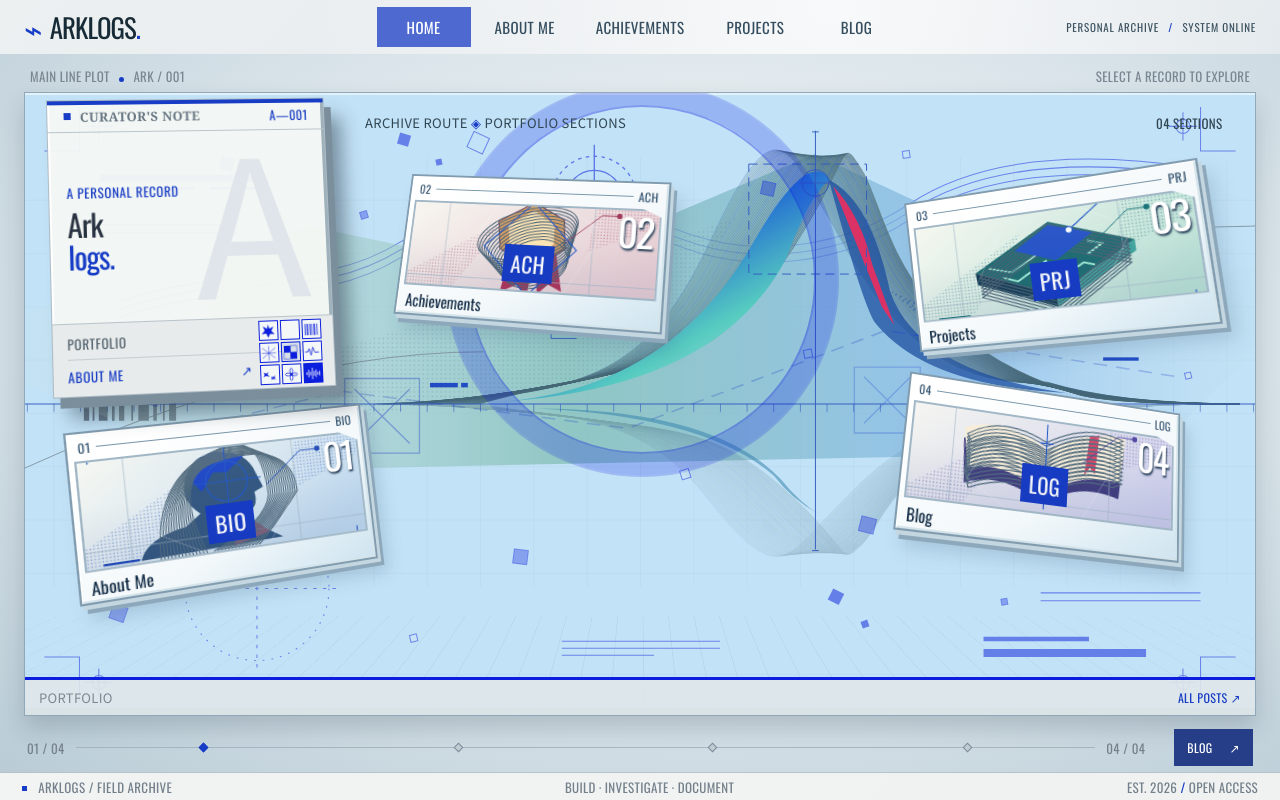
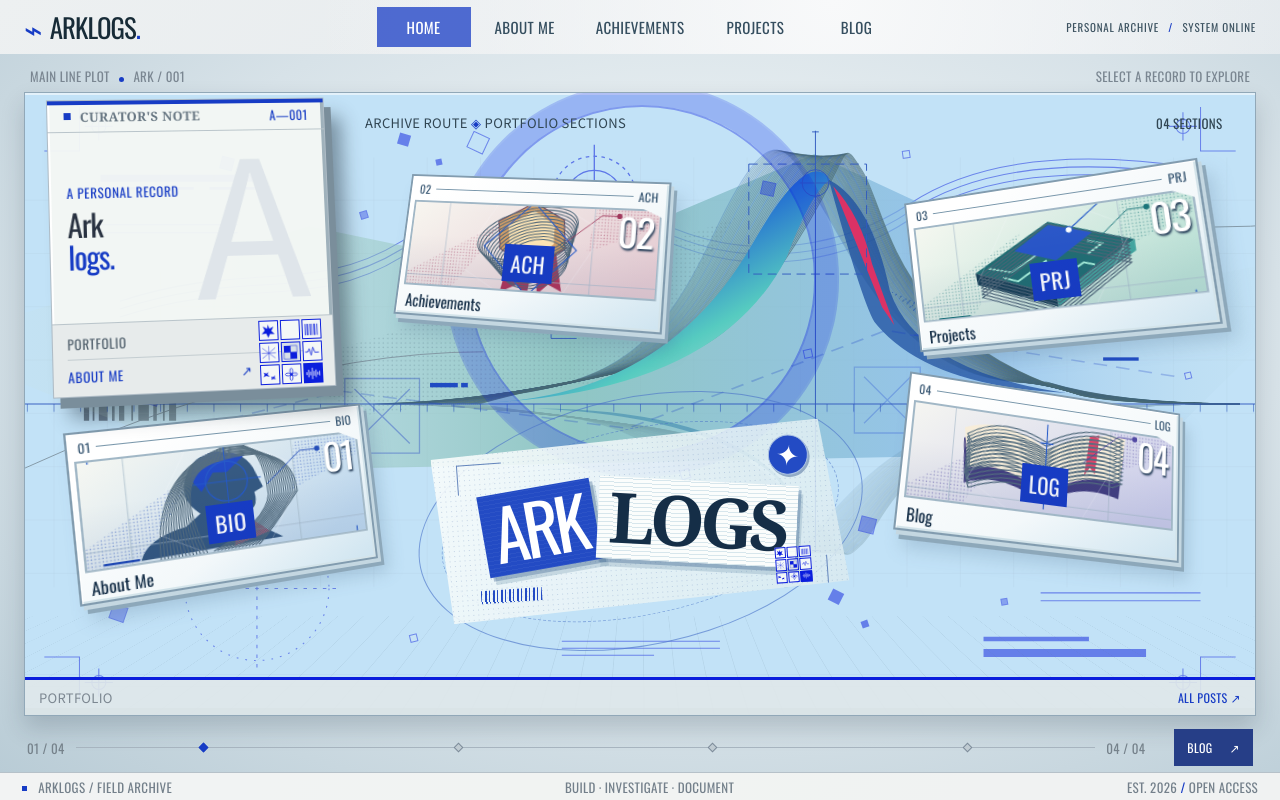
Before and after one commit to Kaokys/arklogs-motion, an Astro site: page / in a window 1280 px wide. Built offline with nearby package versions, Linux system fonts and the light colour scheme; Astro itself is replaced by a stand-in of ours.

Commit message:
Add a layered cutout wordmark to the homepage

```diff
--- /dev/null
+++ b/src/components/CutoutWordmark.astro
@@ -0,0 +1,162 @@
+---
+import SignalMatrix from './SignalMatrix.astro';
+---
+
+<div class="cutout" aria-hidden="true">
+  <span class="drafting-ring"></span>
+  <div class="paper">
+    <span class="registration mark-top"></span>
+    <span class="registration mark-bottom"></span>
+    <div class="letters">
+      <span class="ark">ARK</span>
+      <span class="logs">LOGS</span>
+    </div>
+    <span class="seal">✦</span>
+    <span class="barcode"></span>
+    <div class="matrix"><SignalMatrix /></div>
+  </div>
+</div>
+
+<style>
+  :global(.home-screen) {
+    position: relative;
+  }
+
+  .cutout {
+    --cobalt: #234bc4;
+    position: absolute;
+    z-index: 2;
+    top: 65%;
+    left: 50%;
+    width: clamp(230px, 32vw, 490px);
+    transform: translate(-50%, -50%);
+    pointer-events: none;
+    color: var(--cobalt);
+  }
+
+  .drafting-ring {
+    position: absolute;
+    inset: -19% -5%;
+    border: 1px solid #4b75c8a3;
+    border-radius: 50%;
+    transform: rotate(-12deg);
+  }
+
+  .drafting-ring::after {
+    content: '';
+    position: absolute;
+    inset: 12% 5%;
+    border: 1px dashed #4b75c884;
+    border-radius: inherit;
+  }
+
+  .paper {
+    position: relative;
+    padding: 12% 7%;
+    transform: rotate(-4deg);
+    background: radial-gradient(circle, #5c7eb04a 0.65px, transparent 0.9px) 0 0 / 5px 5px,
+      linear-gradient(120deg, #f8fcfbeb, #d9eaf0db);
+    clip-path: polygon(0 8%, 95% 0, 100% 91%, 3% 100%);
+  }
+
+  .letters {
+    display: flex;
+    justify-content: center;
+    align-items: center;
+    gap: .04em;
+    font-size: clamp(2.35rem, 5.45vw, 5.2rem);
+    font-weight: 700;
+    line-height: .93;
+    letter-spacing: -.065em;
+  }
+
+  .letters span {
+    display: block;
+    padding: .1em .16em .14em;
+    box-shadow: 3px 4px #476a9660, 5px 8px 0 #7c9db454;
+  }
+
+  .ark {
+    color: #fff;
+    background: repeating-linear-gradient(0deg, #ffffff0b 0 1px, transparent 1px 4px), var(--cobalt);
+    transform: rotate(-6deg);
+    font-family: var(--heading-font);
+  }
+
+  .logs {
+    color: #152e47;
+    background: repeating-linear-gradient(0deg, #d7e6ec 0 1px, #fbfdfc 1px 4px);
+    transform: rotate(7deg) translateY(6%);
+    font-family: Georgia, serif;
+  }
+
+  .seal {
+    position: absolute;
+    top: 8%;
+    right: 8%;
+    display: grid;
+    place-items: center;
+    width: clamp(24px, 3.1vw, 44px);
+    aspect-ratio: 1;
+    border: 1px solid #aac0e2;
+    border-radius: 50%;
+    background: var(--cobalt);
+    color: #fff;
+    font: 700 clamp(15px, 2.2vw, 29px)/1 Georgia, serif;
+    transform: rotate(12deg);
+    box-shadow: 2px 2px #91aac5;
+  }
+
+  .barcode {
+    position: absolute;
+    left: 10%;
+    bottom: 10%;
+    width: 15%;
+    height: 7%;
+    background: repeating-linear-gradient(90deg, currentColor 0 1px, transparent 1px 4px, currentColor 4px 6px, transparent 6px 8px);
+  }
+
+  .matrix {
+    position: absolute;
+    right: 9%;
+    bottom: 10%;
+    width: 9%;
+    max-width: 36px;
+  }
+
+  .matrix :global(.signal-matrix) {
+    width: 100%;
+    gap: 1px;
+  }
+
+  .registration {
+    position: absolute;
+    width: 11%;
+    height: 17%;
+    border: solid #6485bc;
+    border-width: 1px 0 0 1px;
+  }
+
+  .mark-top { left: 6%; top: 12%; }
+  .mark-bottom { right: 5%; bottom: 7%; rotate: 180deg; }
+
+  @media (min-width: 761px) and (hover: hover) and (pointer: fine) and (prefers-reduced-motion: no-preference) {
+    .cutout {
+      translate: var(--float-x, 0px) var(--float-y, 0px);
+      transition: translate 220ms ease-out;
+    }
+  }
+
+  @media (max-width: 760px) {
+    .cutout {
+      z-index: 3;
+      top: 80px;
+      left: auto;
+      right: 8%;
+      width: clamp(125px, 36vw, 215px);
+      transform: translateY(-50%);
+    }
+
+    .letters { font-size: clamp(1.25rem, 5.8vw, 2.2rem); }
+  }
+</style>
--- a/src/pages/index.astro
+++ b/src/pages/index.astro
@@ -1,12 +1,13 @@
 ---
 import BaseLayout from '../layouts/BaseLayout.astro';
+import CutoutWordmark from '../components/CutoutWordmark.astro';
 import SignalMatrix from '../components/SignalMatrix.astro';
 import { sections } from '../data/content';
 ---
 <BaseLayout title="Home" description="A portfolio template with space for a profile, achievements, projects, and writing.">
   <div class="home-screen">
     <div class="motion-stage" aria-hidden="true"><span class="motion-orbit orbit-one"></span><span class="motion-orbit orbit-two"></span><span class="motion-scan"></span><span class="motion-cross cross-one">＋</span><span class="motion-cross cross-two">＋</span></div>
-    <div class="motion-label" aria-hidden="true"><span>ARK</span><span>LOGS</span></div>
+    <CutoutWordmark />
     <div class="screen-heading"><span>MAIN LINE PLOT <i></i> ARK / 001</span><span>SELECT A RECORD TO EXPLORE</span></div>
     <a class="intro-panel" href="/about/" aria-label="About Me">
       <div class="intro-top"><span class="tiny-square"></span> CURATOR'S NOTE <span class="panel-id">A—001</span></div>
@@ -41,7 +42,6 @@ import { sections } from '../data/content';
   </dialog>
   <script>
     import gsap from 'gsap';
-    let cleanup: (() => void) | undefined;
     let cleanupDialog: (() => void) | undefined;
     const initDialog = () => {
       cleanupDialog?.();
@@ -117,32 +117,8 @@ import { sections } from '../data/content';
       dialog.addEventListener('cancel', onCancel);
       cleanupDialog = () => { cardListeners.forEach(({ card, listener }) => card.removeEventListener('click', listener)); closeButtons.forEach((button) => button.removeEventListener('click', close)); dialog.removeEventListener('click', onBackdrop); dialog.removeEventListener('cancel', onCancel); gsap.killTweensOf(dialog); if (dialog.open) dialog.close(); };
     };
-    const initMotion = () => {
-      cleanup?.();
-      const home = document.querySelector<HTMLElement>('.home-screen');
-      if (!home) return;
-      const reduce = window.matchMedia('(prefers-reduced-motion: reduce)').matches;
-      if (reduce) return;
-      const label = home.querySelector<HTMLElement>('.motion-label');
-      const canPoint = window.matchMedia('(min-width: 761px) and (pointer: fine)').matches;
-      let onMove: ((event: PointerEvent) => void) | undefined;
-      let onLeave: (() => void) | undefined;
-      if (canPoint) {
-        const labelX = gsap.quickTo(label, 'x', { duration: 1.1, ease: 'power2.out' });
-        const labelY = gsap.quickTo(label, 'y', { duration: 1.1, ease: 'power2.out' });
-        onMove = (event) => {
-          const nx = event.clientX / window.innerWidth - .5;
-          const ny = event.clientY / window.innerHeight - .5;
-          labelX(nx * -12); labelY(ny * -9);
-        };
-        onLeave = () => { labelX(0); labelY(0); };
-        window.addEventListener('pointermove', onMove, { passive: true });
-        window.addEventListener('blur', onLeave);
-      }
-      cleanup = () => { if (onMove) window.removeEventListener('pointermove', onMove); if (onLeave) window.removeEventListener('blur', onLeave); gsap.killTweensOf(label); };
-    };
-    document.addEventListener('astro:page-load', () => { initMotion(); initDialog(); });
-    document.addEventListener('astro:before-swap', () => { cleanup?.(); cleanupDialog?.(); });
-    if (document.readyState !== 'loading') { initMotion(); initDialog(); }
+    document.addEventListener('astro:page-load', initDialog);
+    document.addEventListener('astro:before-swap', () => cleanupDialog?.());
+    if (document.readyState !== 'loading') initDialog();
   </script>
 </BaseLayout>
--- a/src/styles/motion-home.css
+++ b/src/styles/motion-home.css
@@ -8,8 +8,6 @@
 .motion-scan { position: absolute; height: 1px; width: 100%; top: 45%; background: #173cc577; box-shadow: 0 0 24px #173cc544; animation: scan 9s ease-in-out infinite alternate; }
 .motion-cross { position: absolute; color: #173cc5; font: 400 35px/1 var(--heading-font); opacity: .5; }
 .cross-one { left: 30%; top: 13%; }.cross-two { right: 13%; bottom: 12%; }
-.motion-label { position: absolute; z-index: 0; left: 28%; top: 17%; display: flex; flex-direction: column; color: #203e57; opacity: 0; pointer-events: none; font: 700 clamp(110px, 17.5vw, 285px)/.7 var(--heading-font); letter-spacing: -.075em; text-transform: uppercase; text-shadow: 1px 1px #f7fafc; }
-.motion-label span:nth-child(2) { margin-left: 12vw; color: transparent; -webkit-text-stroke: 1px #274a64a8; }
 .home-screen .map-zone { background: #d4e1e88c; border-color: #9db2bf; box-shadow: inset 0 2px 0 #f9fcfc9c, inset 0 -7px 0 #879eab7a, 0 12px 22px #182b3d30; }
 .home-screen .map-zone::after { display: none; }
 .home-screen .map-grid { opacity: .55; }
@@ -25,8 +23,8 @@
 @keyframes scan { from { transform: translateY(-23vh); opacity: .1; } to { transform: translateY(31vh); opacity: .75; } }
 @keyframes card-scan { from { top: 25%; } to { top: 80%; } }
 @keyframes trace { to { stroke-dashoffset: -300; } }
-@media (max-width: 760px) { .motion-label { left: 3%; top: 24%; font-size: 25vw; opacity: .1 !important; }.motion-label span:nth-child(2) { margin-left: 14vw; }.motion-stage { opacity: .5 !important; }.home-screen .map-zone { background: #d4e1e8dc; }.home-screen .route-node { color: #f3f7f8; }.home-screen .node-title { color: #f3f7f8; font-size: 13px; }.home-screen .node-sub { color: #c2d1d7; font-size: 9px; }.home-screen .node-art { min-height: 0; }.home-screen .route-node:nth-child(5) { flex-basis: 57%; } }
-@media (prefers-reduced-motion: reduce) { .motion-stage, .motion-label { opacity: 1; }.motion-scan, .home-screen .map-trace path, .home-screen .route-node::after { animation: none; }.motion-scan { display: none; } }
+@media (max-width: 760px) { .motion-stage { opacity: .5 !important; }.home-screen .map-zone { background: #d4e1e8dc; }.home-screen .route-node { color: #f3f7f8; }.home-screen .node-title { color: #f3f7f8; font-size: 13px; }.home-screen .node-sub { color: #c2d1d7; font-size: 9px; }.home-screen .node-art { min-height: 0; }.home-screen .route-node:nth-child(5) { flex-basis: 57%; } }
+@media (prefers-reduced-motion: reduce) { .motion-stage { opacity: 1; }.motion-scan, .home-screen .map-trace path, .home-screen .route-node::after { animation: none; }.motion-scan { display: none; } }
 
 /* The selected record uses the browser's modal layer for focus and Escape handling. */
 .record-dialog { width: min(820px, calc(100vw - 36px)); max-width: none; max-height: min(620px, calc(100dvh - 36px)); padding: 0; border: 1px solid #d9e6ec; color: #f5f8f8; background: #21333f; box-shadow: 12px 15px 0 #1329398a, 0 36px 75px #0b2036ae; overflow: hidden; }
```
